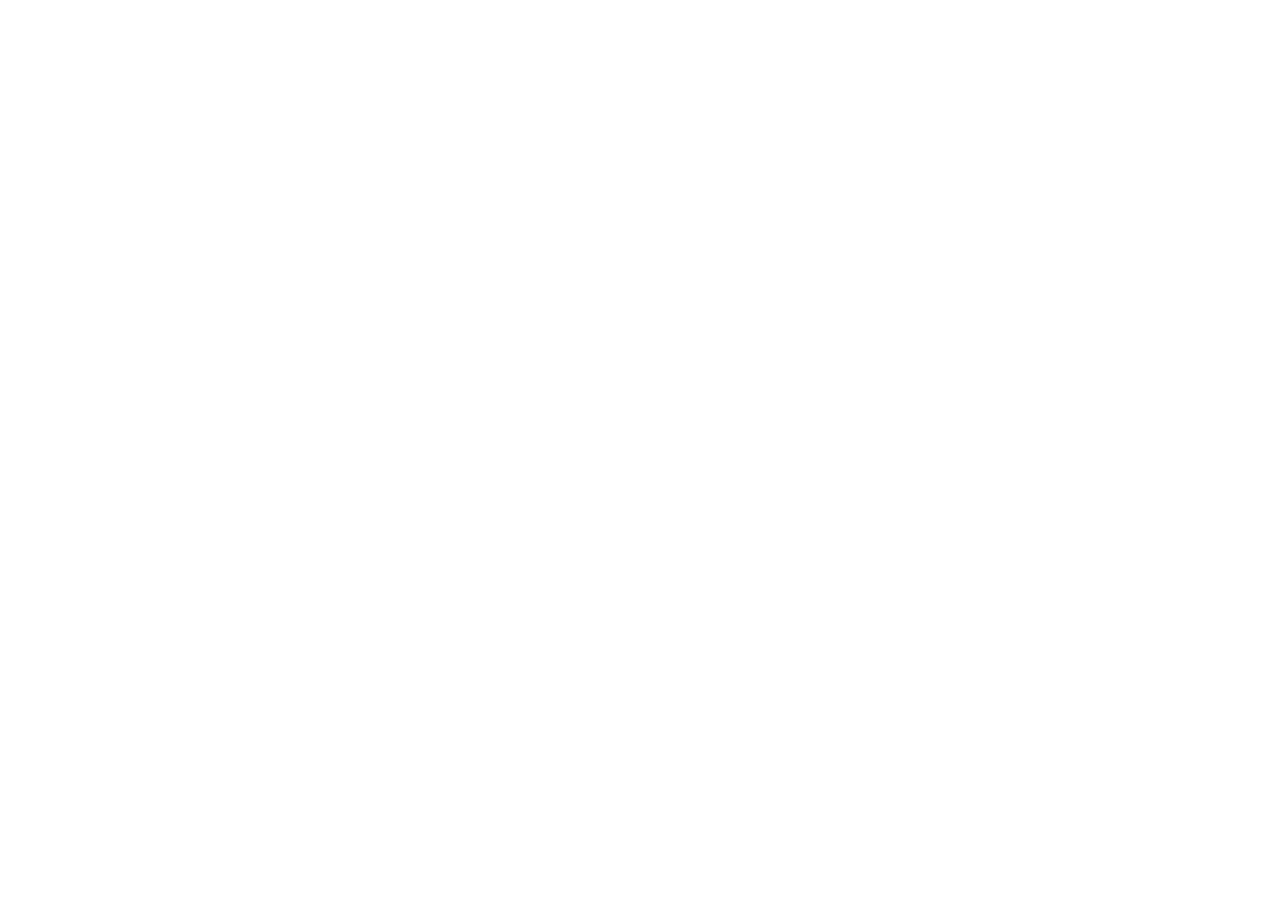
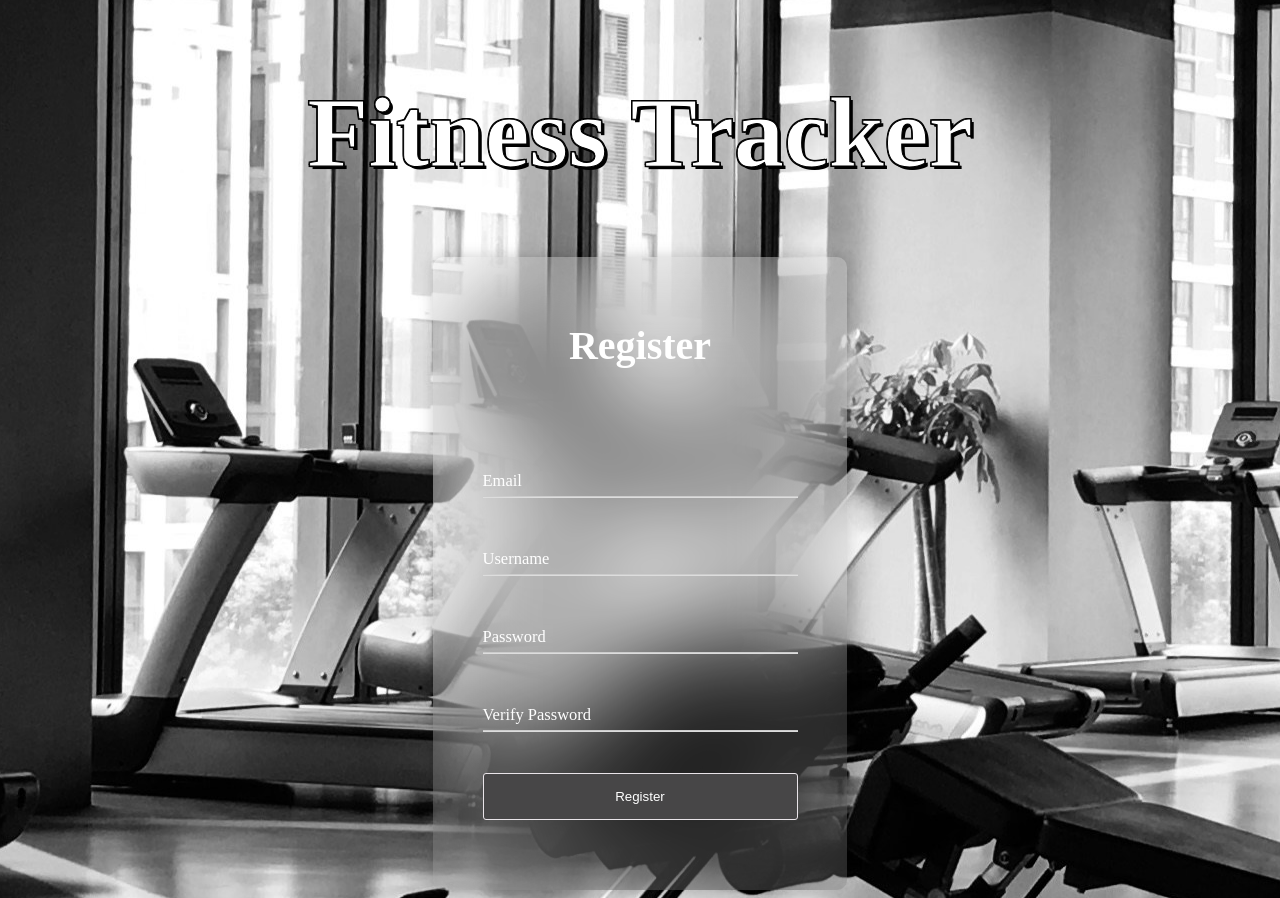
Before and after one commit to Ibraheem101/fitness-tracker-api, a plain HTML site: page frontend/register.html in a window 1280 px wide. Before the commit the page ends 800 px from the top, so only its background shows below. Drawn offline with Linux system fonts and the light colour scheme.

Commit message:
feat(register): add form for creating user

```diff
--- a/frontend/register.html
+++ b/frontend/register.html
@@ -4,8 +4,42 @@
     <meta charset="UTF-8">
     <meta name="viewport" content="width=device-width, initial-scale=1.0">
     <title>Document</title>
+    <link rel="stylesheet" href="assets/css/style.css">
+    <link rel="stylesheet" href="https://cdnjs.cloudflare.com/ajax/libs/font-awesome/6.5.0/css/all.min.css" />
 </head>
 <body>
-
+    <header class="page-header">
+        <div class="background-img"></div>
+        <div class="container">
+            <h1 class="title">Fitness Tracker</h1>
+        </div>
+    </header>
+    <main class="main-content">
+        <section class="login-section">
+            <div class="login-card">
+                <h2 class="card-header">Register</h2>
+                <form id="login-form" class="styled-form">
+                    <label for="email">
+                        <input type="email" id="email" placeholder="Email" required>
+                        <span>Email</span>
+                    </label>
+                    <label for="username">
+                        <input type="username" id="username" placeholder="Username" required>
+                        <span>Username</span>
+                    </label>
+                    <label for="password">
+                        <input type="password" id="password" placeholder="Password" required>
+                        <span>Password</span>
+                    </label>
+                    <label for="password">
+                        <input type="password" id="verify_password" placeholder="Password" required>
+                        <span>Verify Password</span>
+                    </label>
+                    <button type="submit" class="login-btn">Register</button>
+                </form>
+            </div>
+        </section>
+    </main>
+    <script src="assets/js/register.js"></script>
 </body>
 </html>
```
